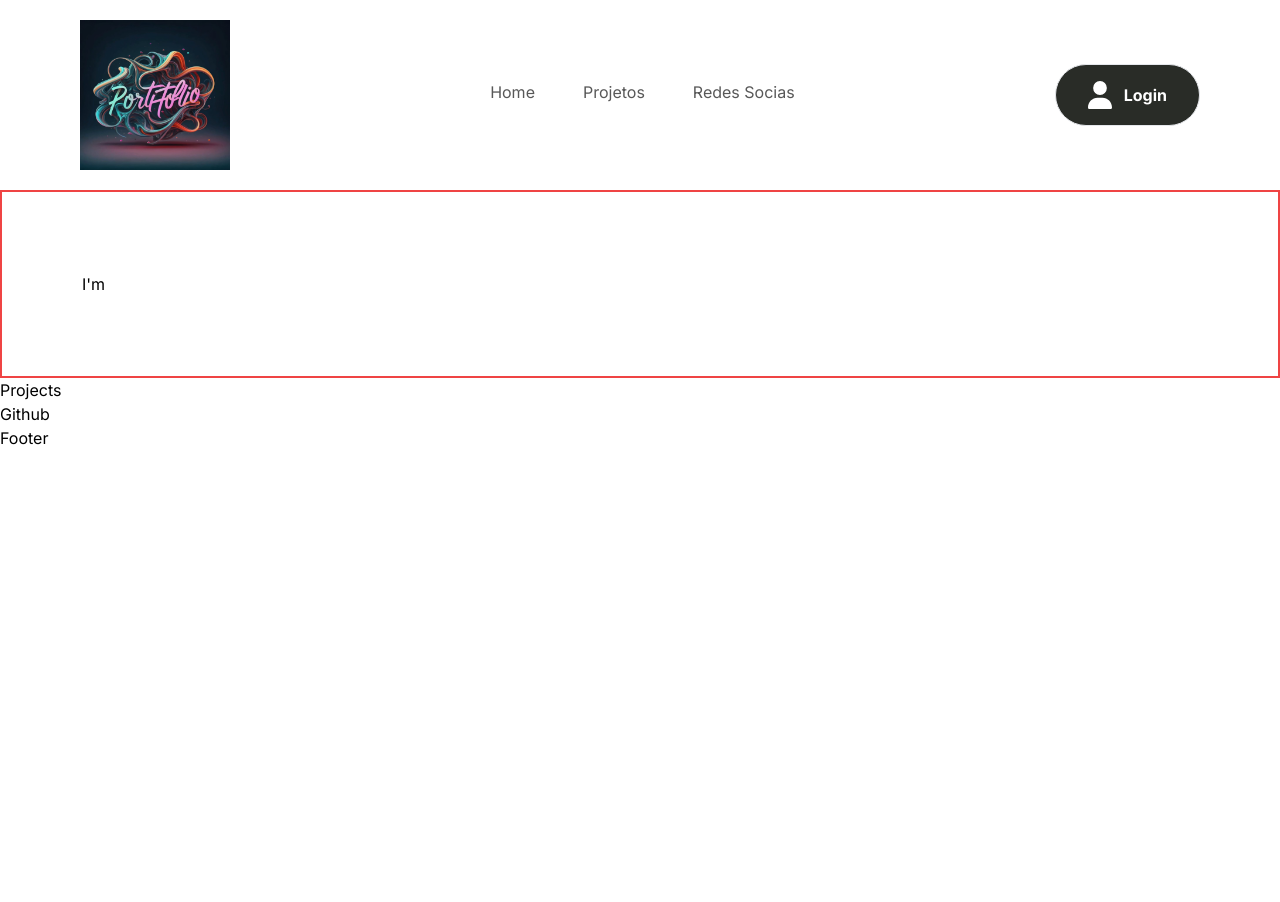
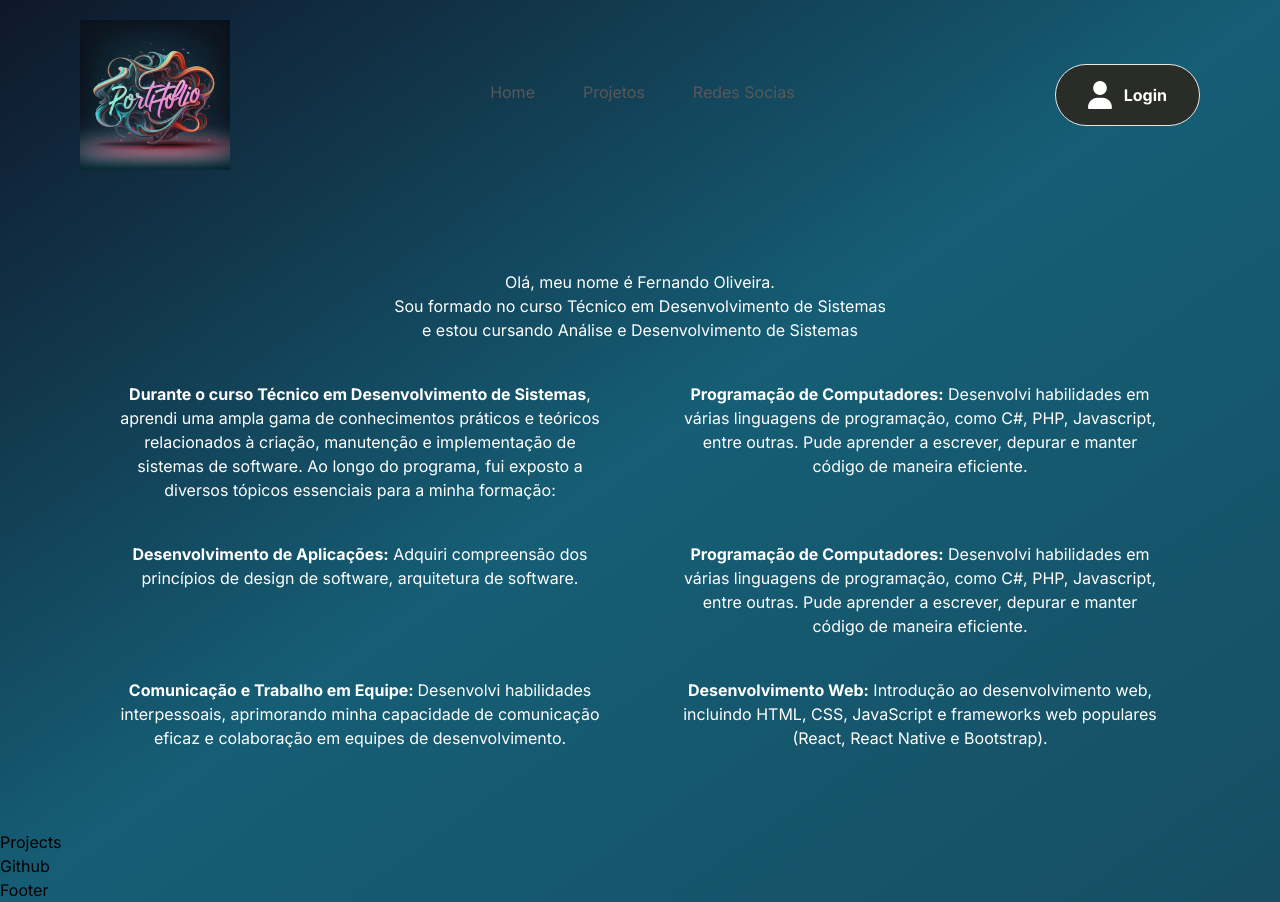
Before and after one commit to FernandoOliveeira/portifolio, a Next.js app: page / in a window 1280 px wide. Before the commit the page ends 800 px from the top, so only its background shows below. Built offline with nearby package versions, Linux system fonts and the light colour scheme.

Commit message:
Inserted text and grid in the Hero Section component

```diff
--- a/app/layout.tsx
+++ b/app/layout.tsx
@@ -16,15 +16,15 @@ export default function RootLayout({
 }) {
   return (
     <html lang="en">
-      <body>
+      <body className='bg-gradient-to-tl from-cyan-900 via-cyan-800 to-slate-900'>
         <Navbar />
 
-        <main className='relative overflow-hidden'>
+        <main className="relative overflow-hidden " >
           {children}
         </main>
 
         <Footer />
-      </body>
+      </body >
     </html>
   )
 }
--- a/components/Hero.tsx
+++ b/components/Hero.tsx
@@ -1,9 +1,55 @@
 import React from 'react'
 
 const Hero = () => {
+  const phrase = [""]
+
   return (
-    <section className="max-container padding-container flex flex-col gap-20 py-10 pb-32 md:gap-28 lg:py-20 xl:flex-row border-2 border-red-500">
-      <h1>I'm </h1>
+    <section className="max-container padding-container flex flex-col gap-20 py-10 pb-32 md:gap-28 lg:py-20 xl:flex-row">
+
+      <div className=" text-white text-center flex flex-col">
+        <p className="pb-10">
+          Olá, meu nome é Fernando Oliveira.<br/>
+          Sou formado no curso Técnico em Desenvolvimento de Sistemas<br/>
+          e estou cursando Análise e Desenvolvimento de Sistemas
+        </p>
+
+        <div className="text-white flex flex-row">
+
+          <p className="px-10 basis-1/2">
+            <span className='bold-16'>Durante o curso Técnico em Desenvolvimento de Sistemas</span>, aprendi uma ampla gama de conhecimentos práticos e teóricos relacionados à criação, manutenção e implementação de sistemas de software. Ao longo do programa, fui exposto a diversos tópicos essenciais para a minha formação:
+          </p>
+
+          <p className="px-10 basis-1/2">
+          <span className="bold-16">Programação de Computadores:</span> Desenvolvi habilidades em várias linguagens de programação, como C#, PHP, Javascript, entre outras. Pude aprender a escrever, depurar e manter código de maneira eficiente.
+
+          </p>
+        </div>
+
+        <div className="text-white flex flex-row pt-10">
+
+          <p className="px-10 basis-1/2">
+          <span className="bold-16">Desenvolvimento de Aplicações:</span> Adquiri compreensão dos princípios de design de software, arquitetura de software.
+          </p>
+
+          <p className="px-10 basis-1/2">
+          <span className="bold-16">Programação de Computadores:</span> Desenvolvi habilidades em várias linguagens de programação, como C#, PHP, Javascript, entre outras. Pude aprender a escrever, depurar e manter código de maneira eficiente.
+
+          </p>
+        </div>
+
+        <div className="text-white flex flex-row pt-10">
+
+          <p className="px-10 basis-1/2">
+          <span className="bold-16">Comunicação e Trabalho em Equipe: </span>Desenvolvi habilidades interpessoais, aprimorando minha capacidade de comunicação eficaz e colaboração em equipes de desenvolvimento.
+          </p>
+
+          <p className="px-10 basis-1/2">
+          <span className="bold-16">Desenvolvimento Web:</span> Introdução ao desenvolvimento web, incluindo HTML, CSS, JavaScript e frameworks web populares (React, React Native e Bootstrap).
+
+          </p>
+        </div>
+
+      </div>
     </section>
   )
 }
--- a/components/Typed.tsx
+++ /dev/null
@@ -1,15 +0,0 @@
-import React from 'react'
-import { Typewriter } from 'react-simple-typewriter'
-
-const Typed = () => {
-  return (
-    <span>
-        <Typewriter
-            words={["ADS student", "React Dev apprentice, Front End Dev apprentice, Python Dev Apprentice"]}
-
-        />
-    </span>
-  )
-}
-
-export default Typed
--- a/package.json
+++ b/package.json
@@ -11,8 +11,7 @@
   "dependencies": {
     "next": "14.0.4",
     "react": "^18",
-    "react-dom": "^18",
-    "react-simple-typewriter": "^5.0.1"
+    "react-dom": "^18"
   },
   "devDependencies": {
     "@types/node": "^20",
```
Also changed, not shown: 1 other file (tests, documents, lock files or other folders).
